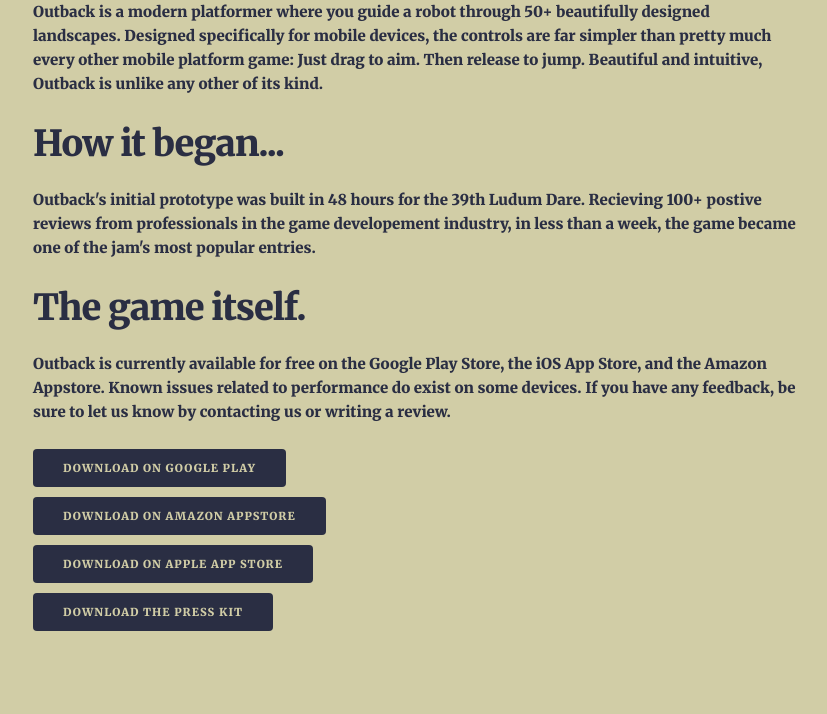
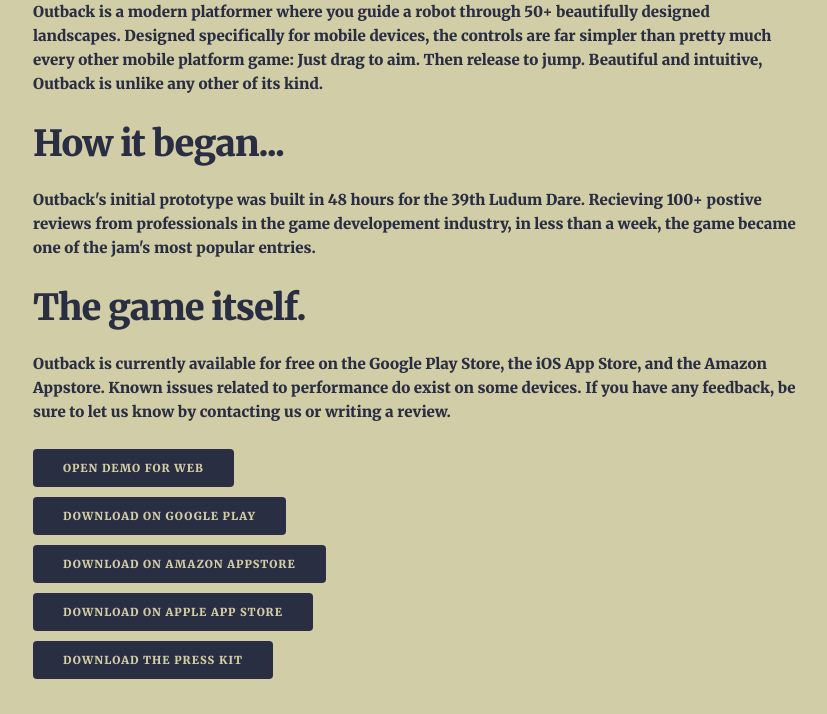
Before and after one commit to calebwin/wayside, a plain HTML site: page game.html in a window 1280 px wide. Shown: the part 744-1458 px from the top of the page, without its empty margins (223-1050 px from the left). Before the commit the page ends 1410 px from the top, so only its background shows below. Drawn offline with Linux system fonts and the light colour scheme.

Commit message:
Update game.html

```diff
--- a/game.html
+++ b/game.html
@@ -97,6 +97,7 @@
                 <h3>The game itself.</h3>
                 <p>Outback is currently available for free on the Google Play Store, the iOS App Store, and the Amazon Appstore. Known issues related to performance do exist on some devices. If you have any feedback, be sure to let us know by contacting us or writing a review.
                 <div class="buttonSet">
+                    <a href="https://calebwin.github.io/wayside/" class="button downloadButton" >Open demo for web</a><br/>
                     <a href="https://play.google.com/store/apps/details?id=com.thecodefactory.outback" class="button downloadButton" >Download on Google Play</a><br/>
                     <a href="https://www.amazon.com/dp/B074RT3NY5/" class="button downloadButton" >Download on Amazon Appstore</a><br/>
                     <a href="https://itunes.apple.com/us/app/outback-the-game/id1271182756?mt=8" class="button downloadButton" >Download on Apple App Store</a><br/>
```
